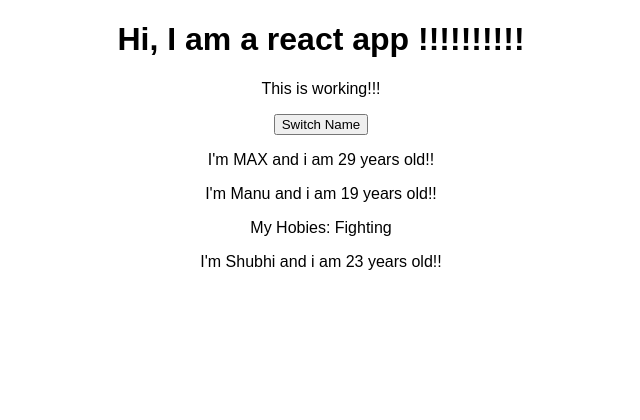
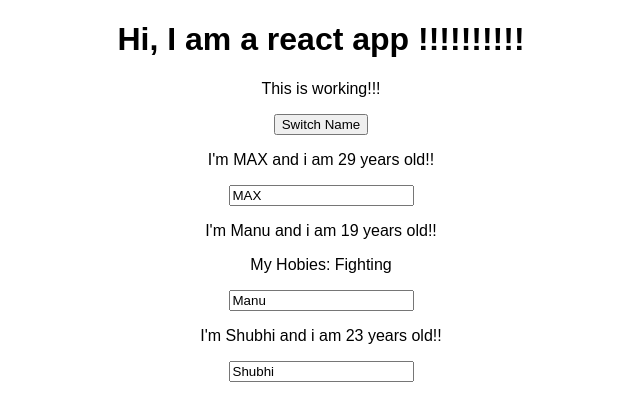
Before and after one commit to shubhangisingh/react-guide, a React (Create React App) app: page / in a window 1280 px wide. Shown: the top 420 px of the page, without its empty margins (319-959 px from the left). Built offline with nearby package versions, Linux system fonts and the light colour scheme.

Commit message:
adding tow way binding

```diff
--- a/src/App.js
+++ b/src/App.js
@@ -24,8 +24,19 @@ class App extends Component {
       {name: 'Manushi', age: '9'},
       {name: 'Shubhangi', age: '13'}
       ]
+  })
   }
-    )
+
+
+  nameChangedHandler =(event) => {
+
+     this.setState({
+       persons: [
+      {name: 'Max' ,age: '19'},
+      {name: 'Manushi', age: '9'},
+      {name: event.target.value, age: '13'}
+      ]
+  })
   }
   render() {
     return (
@@ -38,7 +49,7 @@ class App extends Component {
         <Person
          name={this.state.persons[1].name} age= {this.state.persons[1].age} click={this.switchNameHandler.bind(this,'Max!!!')}>My Hobies: Fighting</Person>
         <Person
-         name={this.state.persons[2].name} age= {this.state.persons[2].age} />
+         name={this.state.persons[2].name} age= {this.state.persons[2].age} changed= {this.nameChangedHandler}/>
       </div>
     );
    // return React.createElement('div', null,React.createElement('h1',{className: 'App'}, 'Hi, I\'m a React App!!!!') )
--- a/src/Person/Person.js
+++ b/src/Person/Person.js
@@ -4,6 +4,7 @@ const person = (props) => {
 		<div onClick={props.click}>
 		      <p > I'm {props.name} and i am {props.age} years old!!</p>
 		      <p>{props.children} </p>
+		      <input type='text' onChange={props.changed} value= {props.name} />
 		</div>
 		)
 
```
